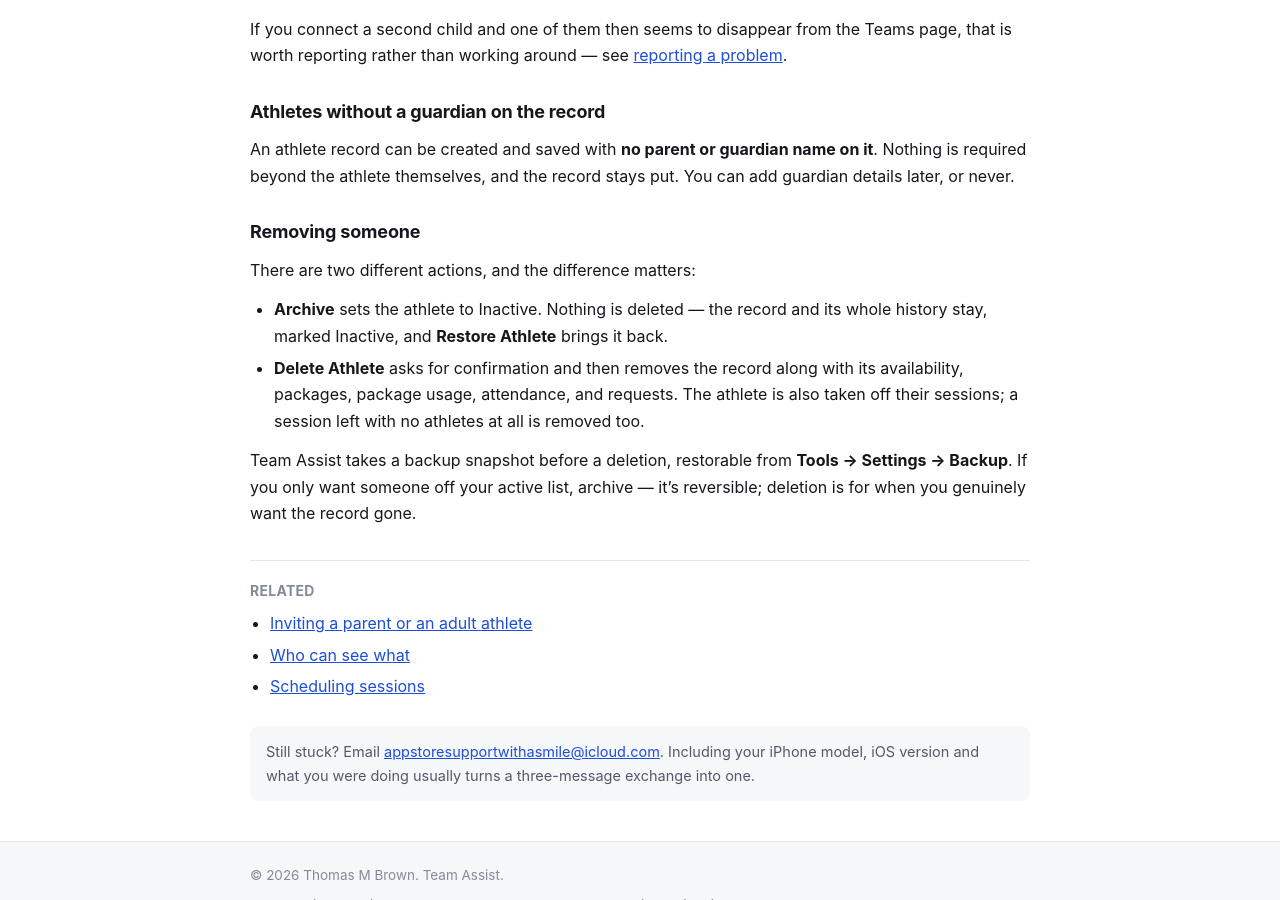
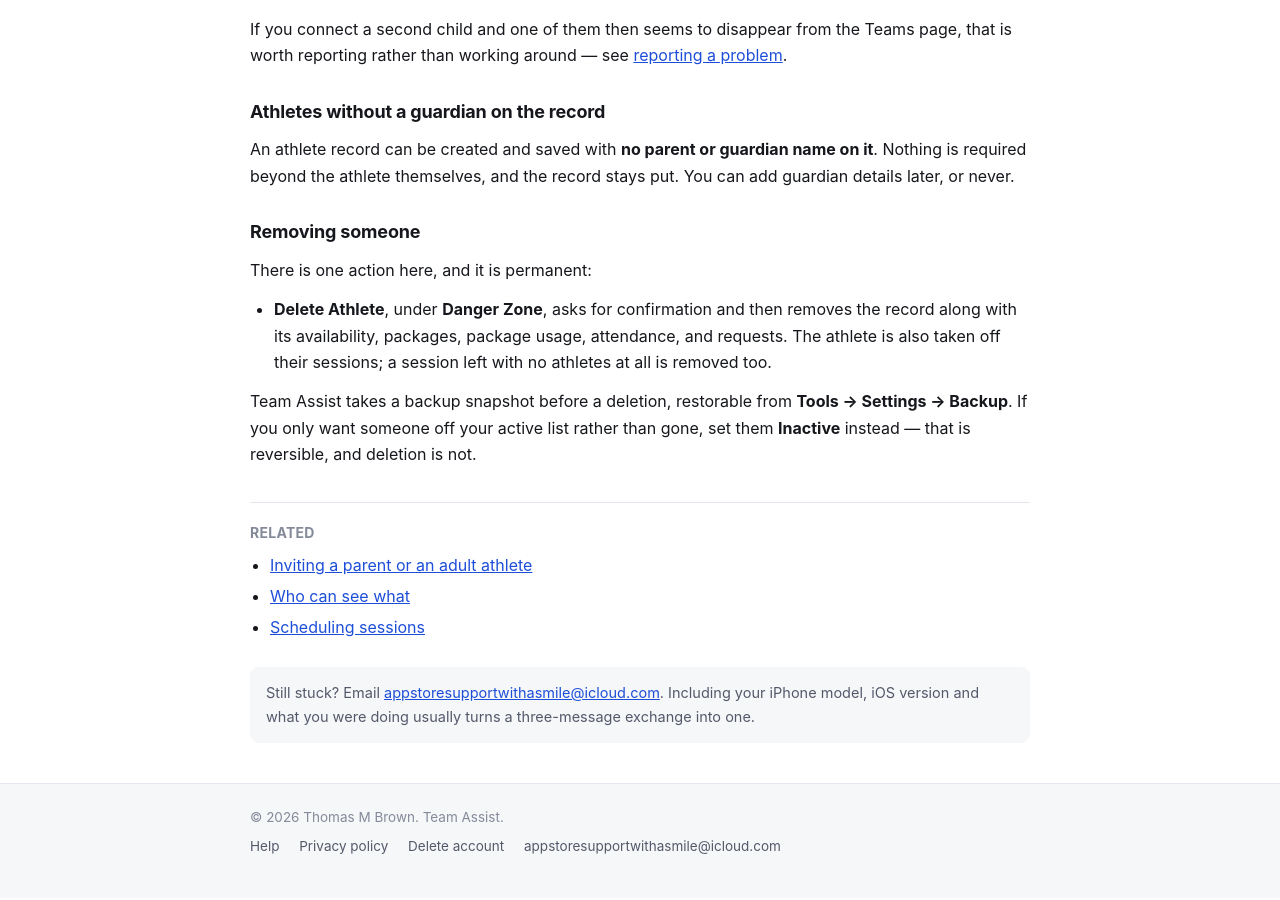
Before and after one commit to mytombrown/team-assist-help, a Jekyll site: the page built from _articles/roster-and-teams.md, in a window 1280 px wide and 900 px high, scrolled down 972 px. Built offline with Jekyll 4.4.1, drawn with Linux system fonts in a browser that asks for light colours.

Commit message:
TA-145: correct two wordings against what the app actually shows
finance-center.md: the tile is 'Requests', not 'Payment Requests'.

roster-and-teams.md: the app has no Archive or Restore Athlete button. Only
Delete Athlete exists, under Danger Zone. Removed the two-actions framing, the
closing advice to archive, and the archive tag.

Tom read both screens and reported the wordings, 2026-08-22.

Co-Authored-By: Claude Opus 5 <noreply@anthropic.com>

```diff
--- a/_articles/roster-and-teams.md
+++ b/_articles/roster-and-teams.md
@@ -3,7 +3,7 @@ title: "Clients, roster and teams"
 slug: roster-and-teams
 category: coaching
 order: 3
-tags: "client, roster, athlete, team, group, add, remove, contact, list, archive"
+tags: "client, roster, athlete, team, group, add, remove, contact, list, inactive"
 quick: "One athlete record holds everything about that person — contacts, notes, sessions, packages. Teams group athletes together, and an athlete can be on more than one."
 related:
   - invitations
@@ -52,14 +52,12 @@ guardian details later, or never.
 
 ## Removing someone
 
-There are two different actions, and the difference matters:
+There is one action here, and it is permanent:
 
-- **Archive** sets the athlete to Inactive. Nothing is deleted — the record and its
-  whole history stay, marked Inactive, and **Restore Athlete** brings it back.
-- **Delete Athlete** asks for confirmation and then removes the record along with its
+- **Delete Athlete**, under **Danger Zone**, asks for confirmation and then removes the record along with its
   availability, packages, package usage, attendance, and requests. The athlete is also
   taken off their sessions; a session left with no athletes at all is removed too.
 
 Team Assist takes a backup snapshot before a deletion, restorable from **Tools →
-Settings → Backup**. If you only want someone off your active list, archive — it's
-reversible; deletion is for when you genuinely want the record gone.
+Settings → Backup**. If you only want someone off your active list rather than gone,
+set them **Inactive** instead — that is reversible, and deletion is not.
```
Also changed, not shown: _articles/finance-center.md (+1 -1 lines).
